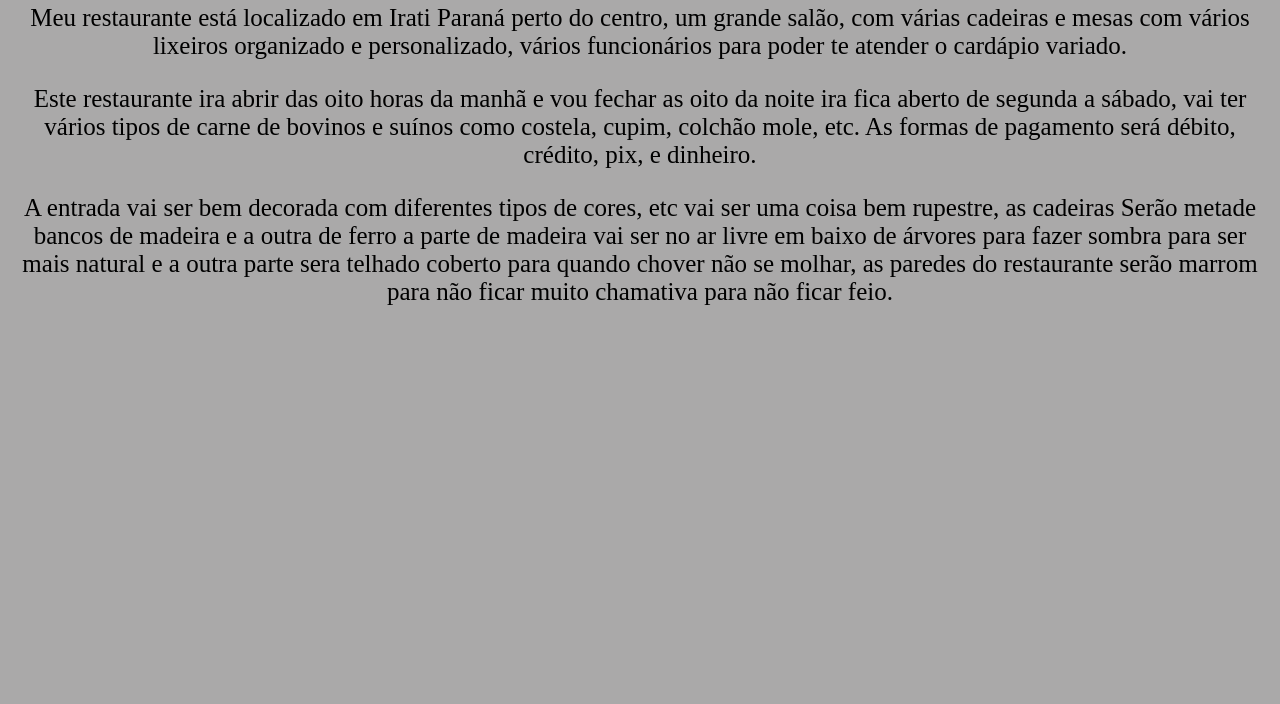
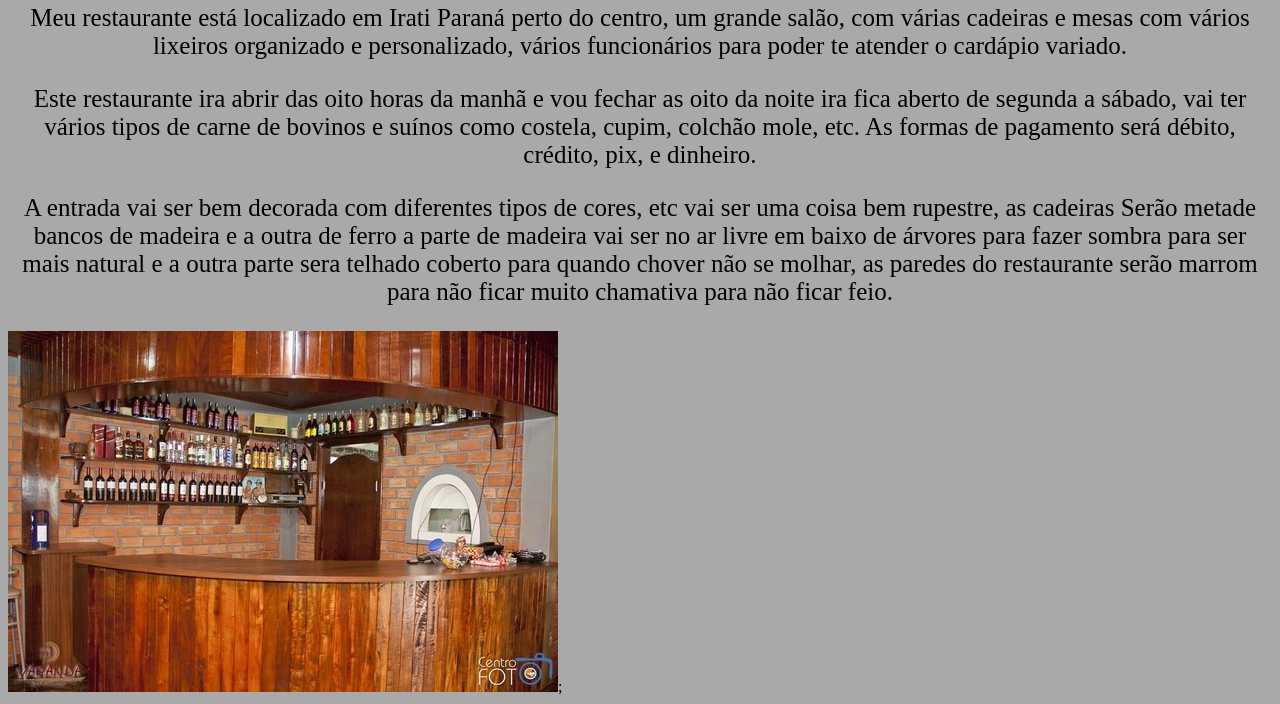
Before and after one commit to dixxgust/restaurante-fracaro-, a plain HTML site: page index.html in a window 1280 px wide. Shown: the part 134-838 px from the top of the page. Before the commit the page ends 800 px from the top, so only its background shows below. Drawn offline with Linux system fonts and the light colour scheme; a script that the page names is missing.

Commit message:
28/102022

```diff
--- a/index.html
+++ b/index.html
@@ -19,5 +19,6 @@
  <p>A entrada vai ser bem decorada com diferentes tipos de cores, etc vai ser uma coisa bem rupestre, as cadeiras Serão metade bancos de madeira e a outra de ferro
   a parte de madeira vai ser no ar livre em baixo de árvores para fazer sombra para ser mais natural e a outra parte sera telhado coberto para quando chover não se
   molhar, as paredes do restaurante serão marrom para não ficar muito chamativa para não ficar feio.</p>
+<img id="bebidas" src="bebidas.jpg">;
 </body>
 </html>
```
